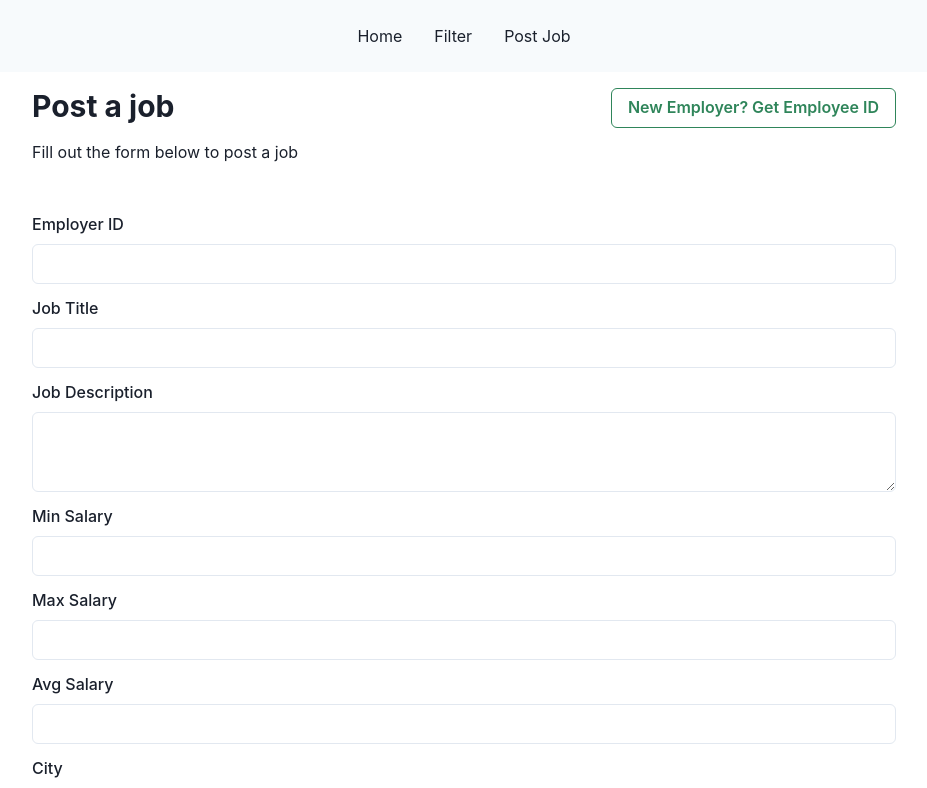
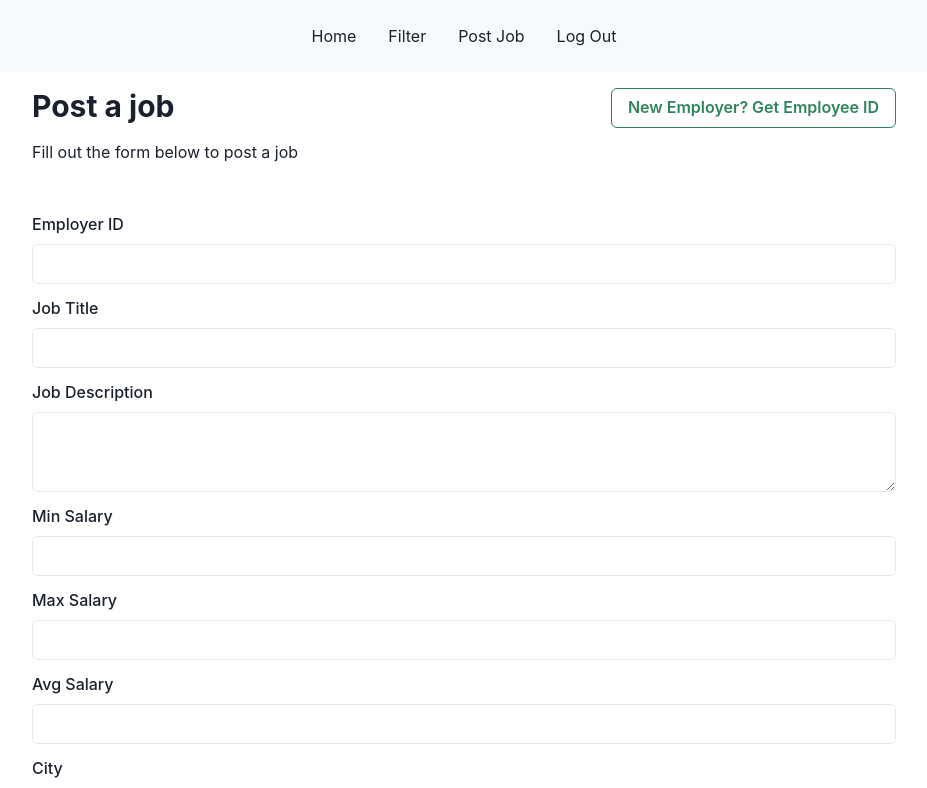
Before and after one commit to ivanmudarth/JobBoard, a React (Create React App) app in the folder client/: page /postjob/1 in a window 1280 px wide. Shown: the top 788 px of the page, without its empty margins (176-1103 px from the left). Built offline with nearby package versions, Linux system fonts and the light colour scheme.

Commit message:
add log out button

```diff
--- a/client/src/components/NavBar.js
+++ b/client/src/components/NavBar.js
@@ -19,6 +19,12 @@ function Navbar(props) {
         <Box>
           <Link href={`/postjob/${props.user_id}`}>Post Job</Link>
         </Box>
+        <Spacer />
+        <Spacer />
+        <Spacer />
+        <Box>
+          <Link href={`/`}>Log Out</Link>
+        </Box>
       </HStack>
     </Flex>
   );
```
